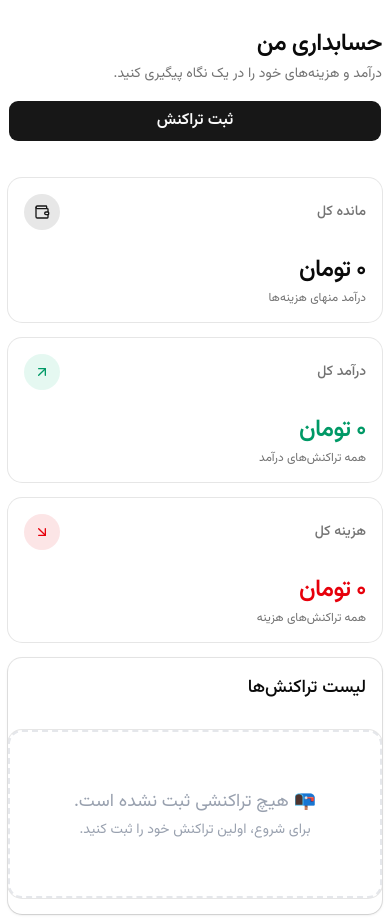
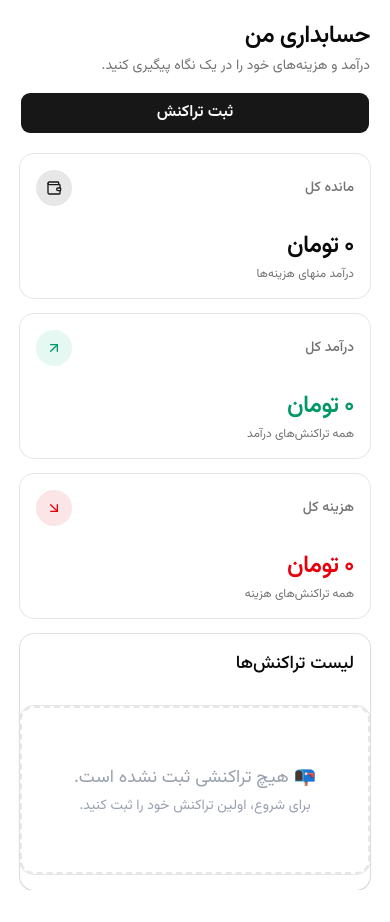
Before and after one commit to senshiDev/personal-accounting, a Next.js app: page / in a window 390 px wide. After the commit the page ends 890 px from the top, so only its background shows below. Built offline with nearby package versions, Linux system fonts and the light colour scheme.

Commit message:
fix: adjust container padding for better responsiveness

```diff
--- a/components/container/Container.tsx
+++ b/components/container/Container.tsx
@@ -5,7 +5,7 @@ type TChildren = {
 
 function Container({children}: TChildren) {
   return (
-    <div className="container mx-auto p-2">
+    <div className="container mx-auto px-5 md:px-10 lg:px-15 xl:px-20">
         {children}
     </div>
   )
```
